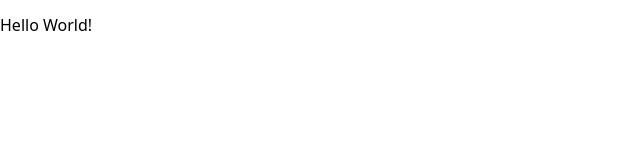
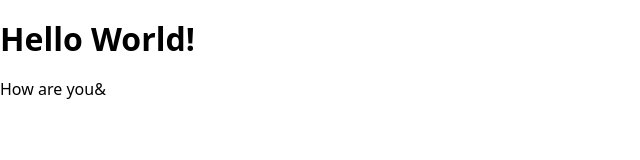
Before and after one commit to h00kdump/KI-studio, a plain HTML site: page src/index.html in a window 1280 px wide. Shown: the whole page, without its empty margins (0-640 px from the left). Drawn offline with Linux system fonts and the light colour scheme.

Commit message:
add paragraph

```diff
--- a/src/index.html
+++ b/src/index.html
@@ -7,7 +7,8 @@
     <link rel="stylesheet" href="css/modern-normalize.css">
 </head>
 <body>
-    <p>Hello World!</p>
+    <h1>Hello World!</h1>
+    <p>How are you&</p>
 
 </body>
 </html>
```
